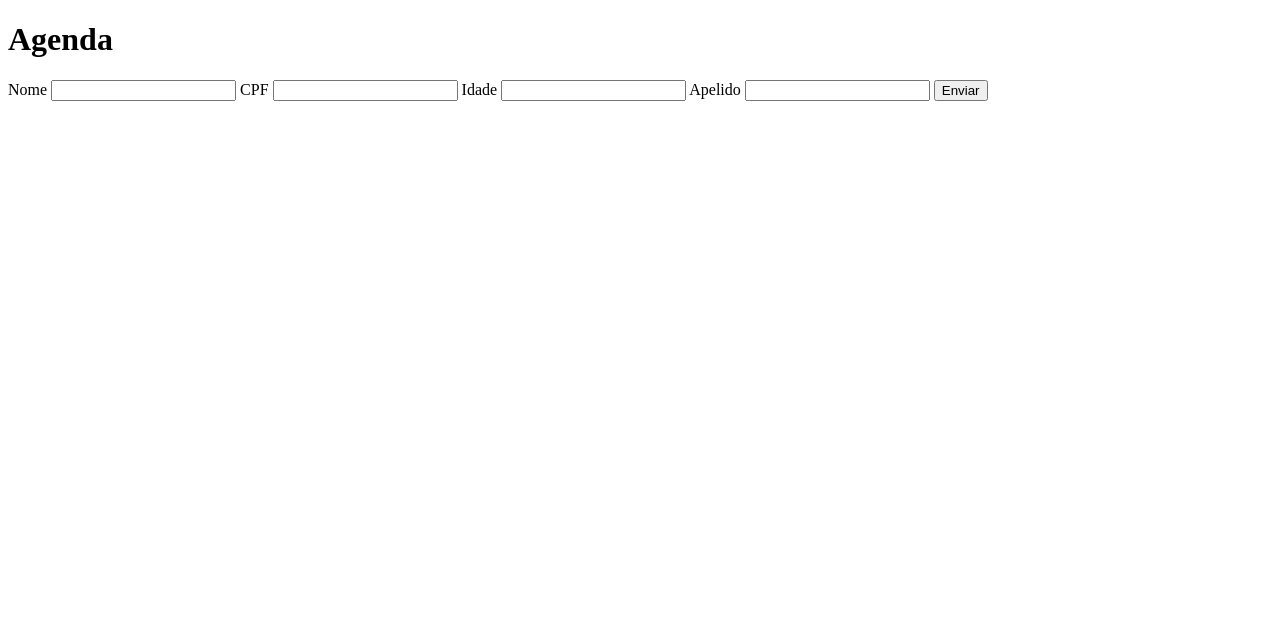
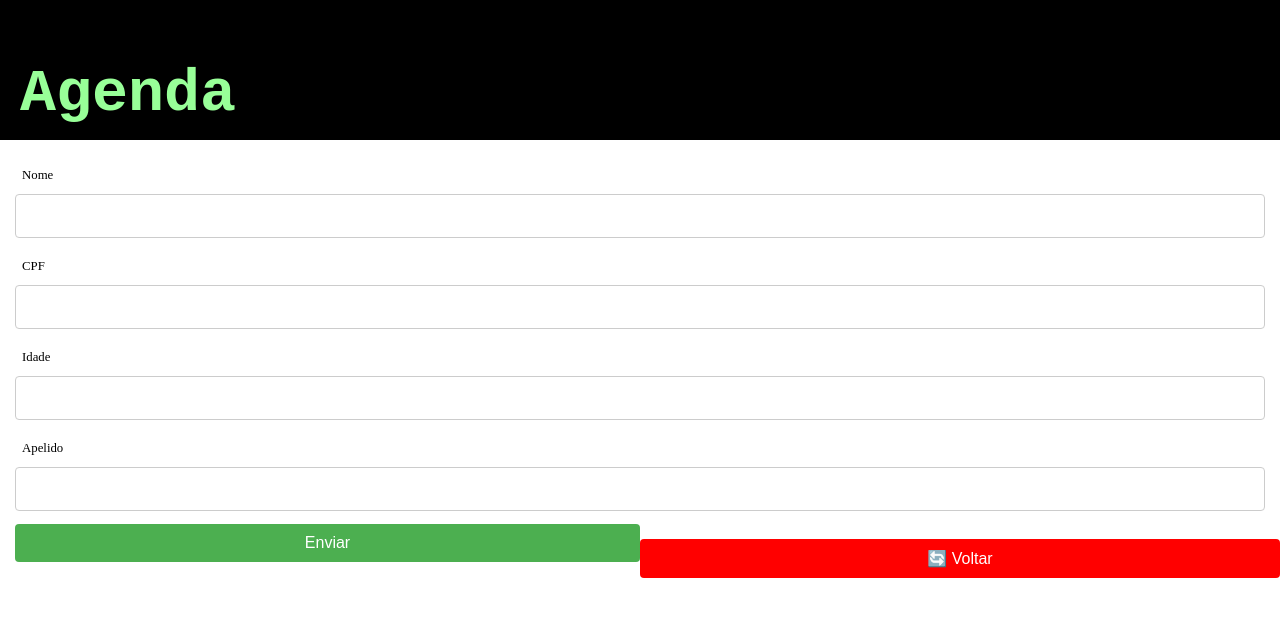
Before and after one commit to PC-Pedro/Comunicacao, a PHP site: page /form.php in a window 1280 px wide. Shown: the top 617 px of the page. Run offline with PHP 8.4, Linux system fonts and the light colour scheme.

Commit message:
#main# atualizações

```diff
--- a/agenda.css
+++ b/agenda.css
@@ -0,0 +1,101 @@
+@charset "UTF-8";
+
+body{
+
+    margin: 0;
+    padding: 0;
+    height: 100%;
+}
+
+div{
+
+background-color: black;
+color: rgb(152, 255, 152);
+width: 100%;
+height: 100px;
+display: flex;
+text-align: left;
+padding: 20px;
+font-size: 30px;
+/*precisa trocar a fonte*/
+font-family: 'Courier New', Courier, monospace;
+}
+
+form {
+    background-color: rgb(255, 255, 255);
+    padding: 15px;
+    border-radius: 10px;
+}
+
+form label {
+    display: block;
+    width: fit-content;
+    font-size: 0.8em;
+    font-weight: 100;
+    background-color: rgb(255, 255, 255);
+    padding: 3px 7px;
+    margin-top: 10px;
+    margin-bottom: 0px;
+    border-radius: 5px;
+}
+
+input[type=text], [type=number], select, input[type=date], input[type=date], input[type=datetime], input[type=email], input[type=month], input[type=password], input[type=range], input[type=tel], input[type=time], input[type=week] {
+    width: 100%;
+    padding: 12px 20px;
+    font-size: 1em;
+    margin: 8px 0;
+    display: inline-block;
+    border: 1px solid #ccc;
+    border-radius: 4px;
+    box-sizing: border-box;
+}
+
+input[type=submit] {
+    width: 50%;
+    float:left;
+    background-color: #4CAF50;
+    font-size: 1em;
+    color: white;
+    padding: 10px 20px;
+    margin: 5px 0;
+    border: none;
+    border-radius: 4px;
+    cursor: pointer;
+}
+
+input[type=submit]:hover {
+    background-color: #45a049;
+}
+
+input[type=reset] {
+    width: 100%;
+    background-color: #eb9903;
+    font-size: 1em;
+    color: white;
+    padding: 10px 20px;
+    margin: 5px 0;
+    border: none;
+    border-radius: 4px;
+    cursor: pointer;
+}
+
+input[type=reset]:hover {
+    background-color: #c27013;
+}
+
+input[type=button], button {
+    width: 50%;
+    float: right;
+    background-color: #ff0000;
+    font-size: 1em;
+    color: white;
+    padding: 10px 20px;
+    margin: 5px 0;
+    border: none;
+    border-radius: 4px;
+    cursor: pointer;
+}
+
+input[type=button]:hover, button:hover {
+    background-color: #f80000;
+}
--- a/form.php
+++ b/form.php
@@ -7,10 +7,14 @@
     <link rel="stylesheet" href="agenda.css">
 </head>
 <body>
+<div>
 <header>
     <h1>Agenda</h1>
 </header>
+</div>
+<main>
   <selection>
+
     <form action="index.php" method="get">
         <label for="nome">Nome</label>
         <input type="text" name = "nome" id = "idnome">
@@ -23,6 +27,8 @@
         <input type="submit" value="Enviar">
     </form>
   </selection>
+  <button onclick="javascript:window.location.href='index.php'">&#x1F504; Voltar</button>
+  </main>
 </body>
 </html>
 
```
